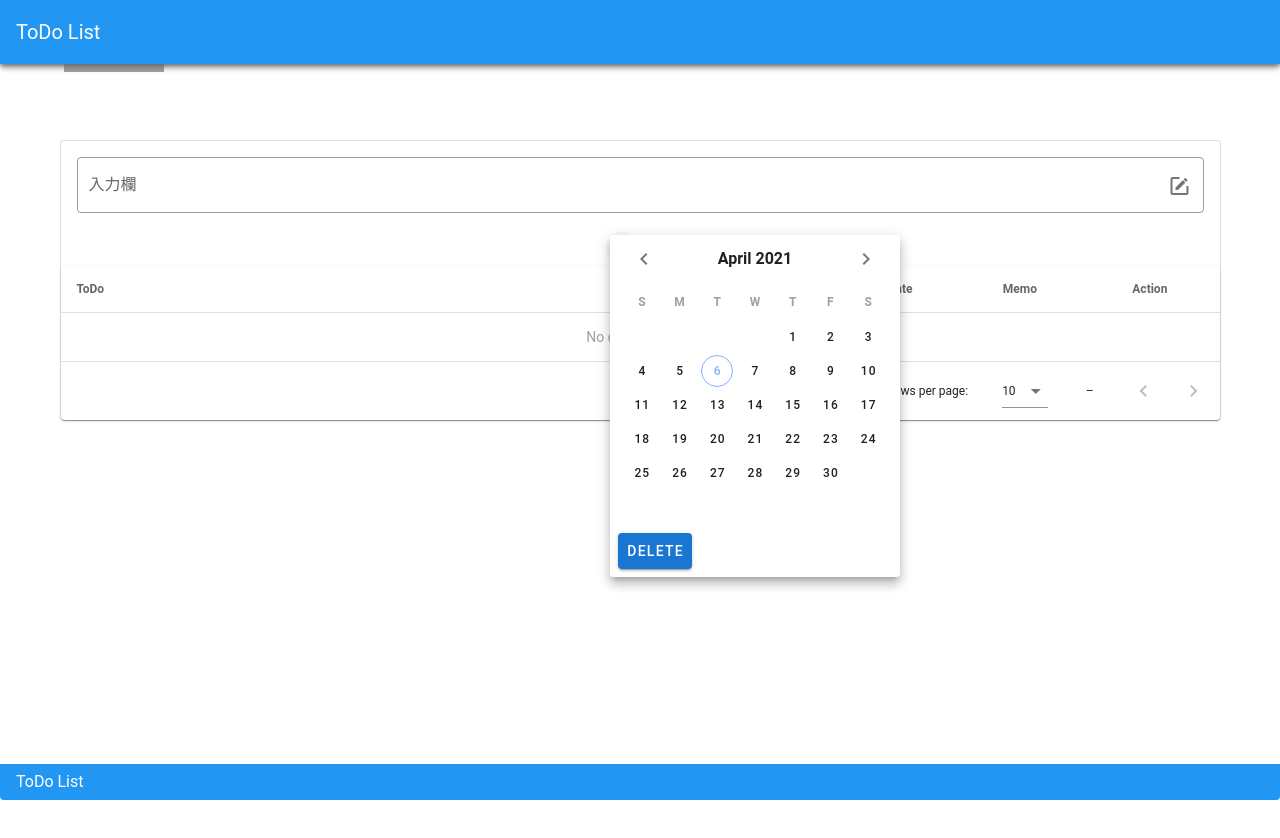
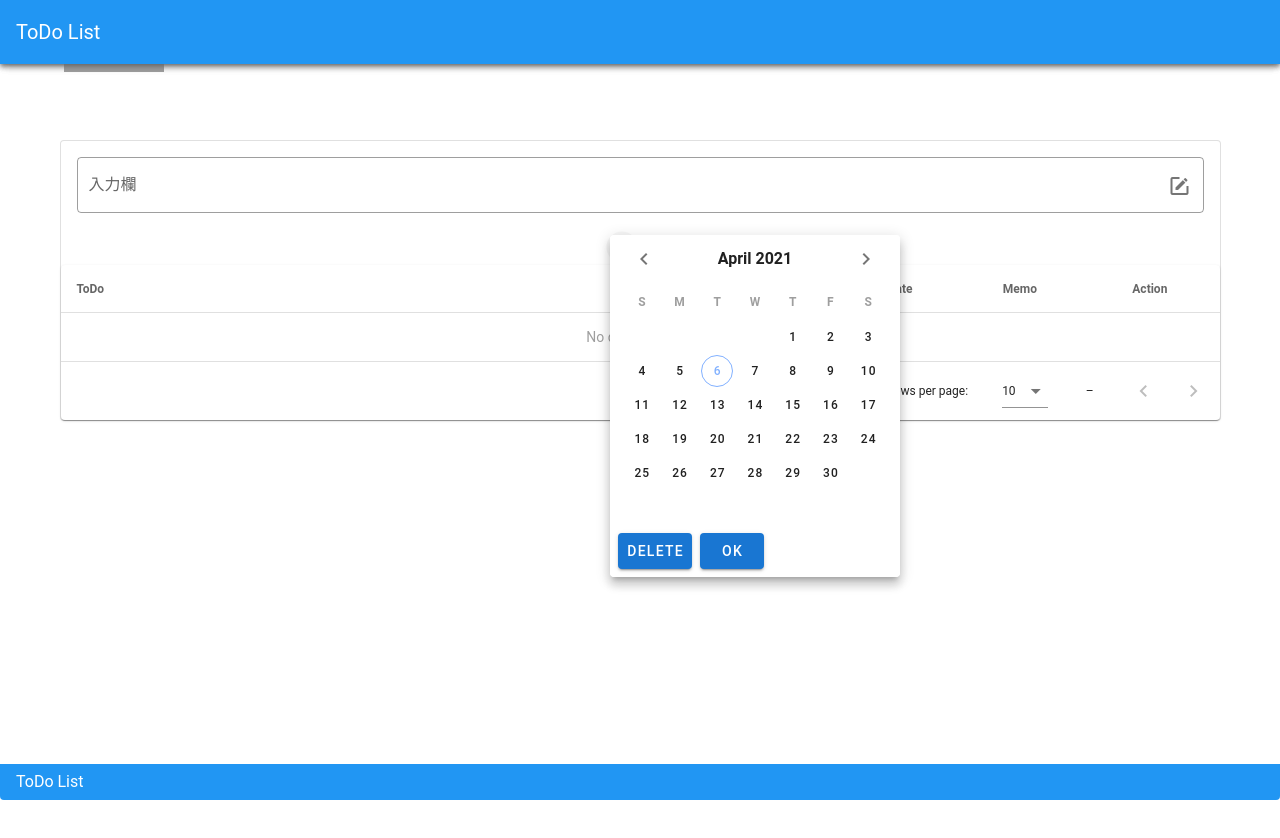
Before and after one commit to masa2205/vuetify_ToDo_List, a Vue app: page / in a window 1280 px wide. Both pictures are taken after a click on the button 622 px from the left and 247 px from the top of the page. Shown: the top 838 px of the page. Built offline with nearby package versions, Linux system fonts and the light colour scheme; grey boxes are pictures that could not be loaded; the HTML template or start-up script is replaced by a standard one.

Commit message:
calender iconにok button追加

```diff
--- a/src/components/HelloWorld.vue
+++ b/src/components/HelloWorld.vue
@@ -31,6 +31,7 @@
               no-title
               scrollable>
                 <v-btn flat color="primary" @click="picker = ' ' ">Delete</v-btn>
+                <v-btn flat color="primary" @click="$refs.menu.save(picker)">OK</v-btn>
               </v-date-picker>
             </v-menu>
         </v-btn>
```
